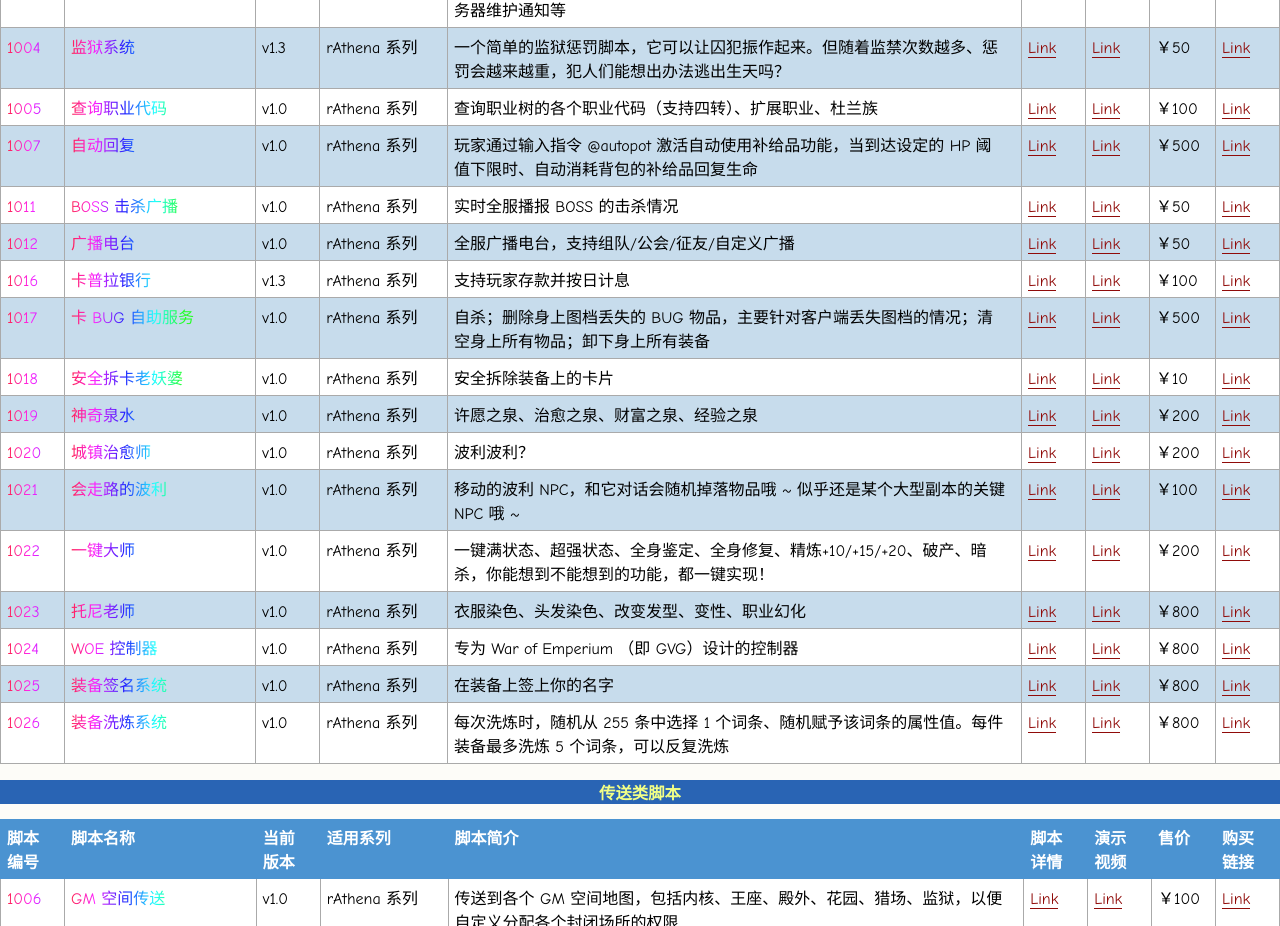
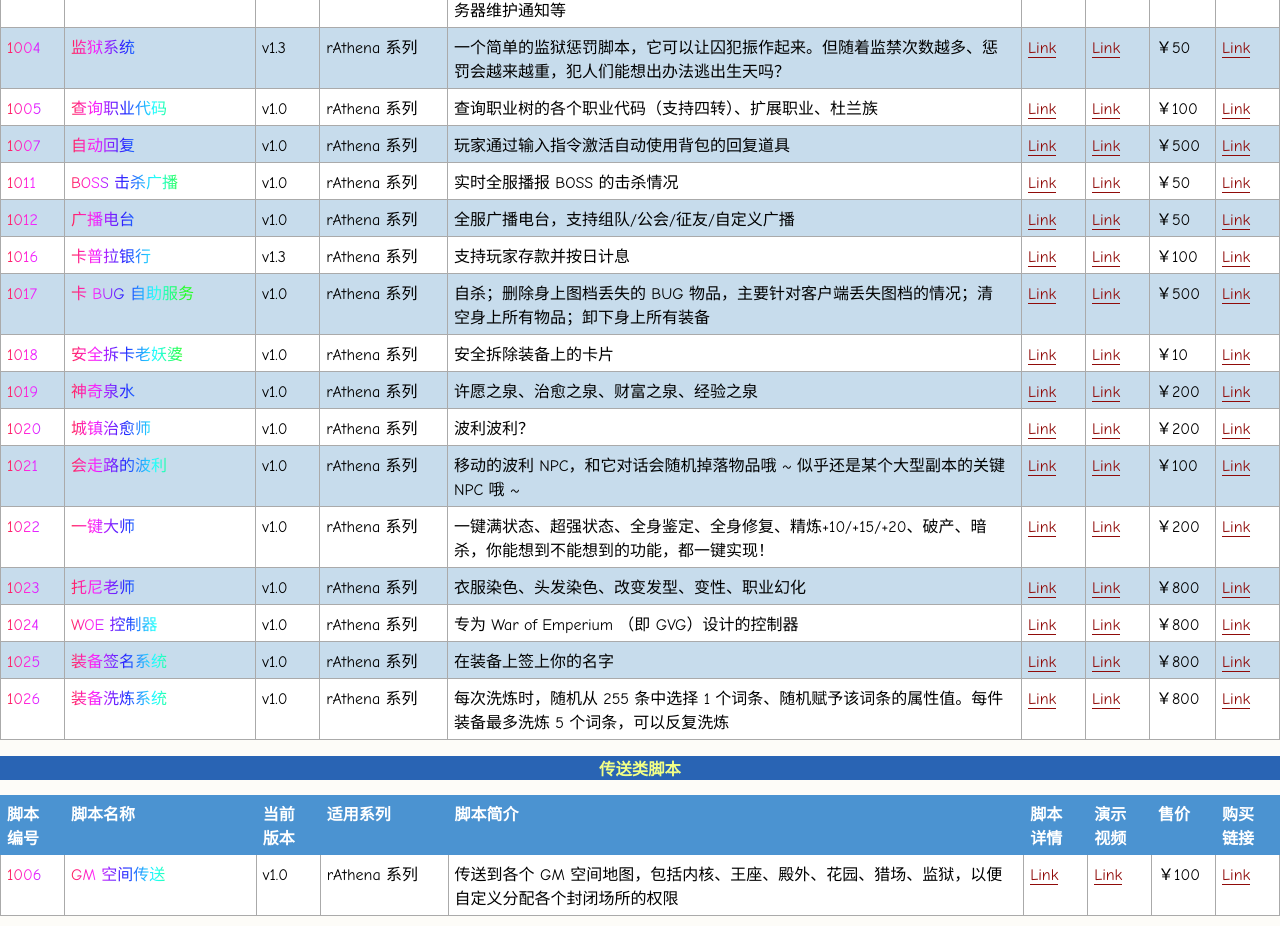
Before and after one commit to Casual-Ragnarok/ro-npcs, a plain HTML site: page docs/index.html in a window 1280 px wide. Shown: the part 989-1915 px from the top of the page. Drawn offline with Linux system fonts and the light colour scheme.

Commit message:
ReGenerate NPC List

```diff
--- a/docs/index.html
+++ b/docs/index.html
@@ -208,7 +208,7 @@
                                     <td class="comicsans">自动回复</td>
                                     <td>v1.0</td>
                                     <td>rAthena 系列</td>
-                                    <td>玩家通过输入指令 @autopot 激活自动使用补给品功能，当到达设定的 HP 阈值下限时、自动消耗背包的补给品回复生命</td>
+                                    <td>玩家通过输入指令激活自动使用背包的回复道具</td>
                                     <td><a href="https://store.ragnarok.buzz/game/ro/npc/1007-autopot/readme/" target="_blank">Link</a></td>
                                     <td><a href="//player.bilibili.com/player.html?aid=xxxxxxxxx" target="_blank">Link</a></td>
                                     <td>￥500</td>
```
